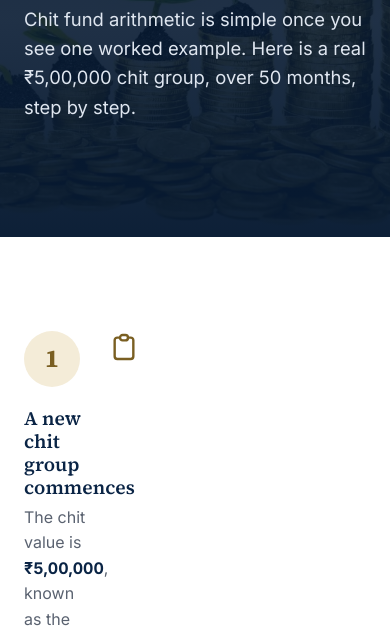
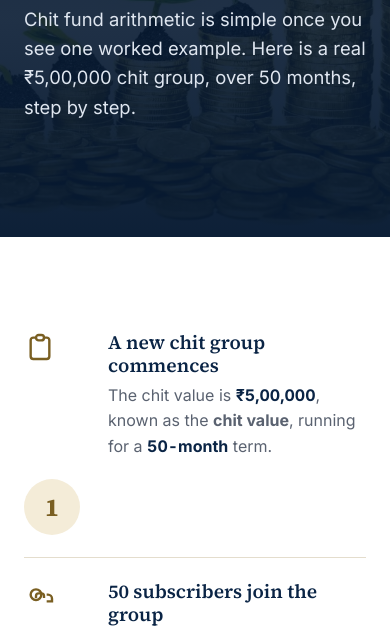
Before and after one commit to propagetech/virchakrachits.com, a website: page how-it-works/index.html in a window 390 px wide. Shown: the part 453-1082 px from the top of the page. Drawn offline with Linux system fonts and the light colour scheme.

```diff
--- a/css/main.css
+++ b/css/main.css
@@ -493,6 +493,15 @@
   gap: 20px;
   padding: 22px 0;
   border-bottom: 1px solid var(--line);
+  align-items: flex-start;
+}
+.walkthrough li > svg {
+  grid-column: 1 / 2;
+  grid-row: 1;
+}
+.walkthrough li > div {
+  grid-column: 2 / 3;
+  grid-row: 1;
 }
 .walkthrough li:last-child { border-bottom: none; }
 .walkthrough li::before {
```
